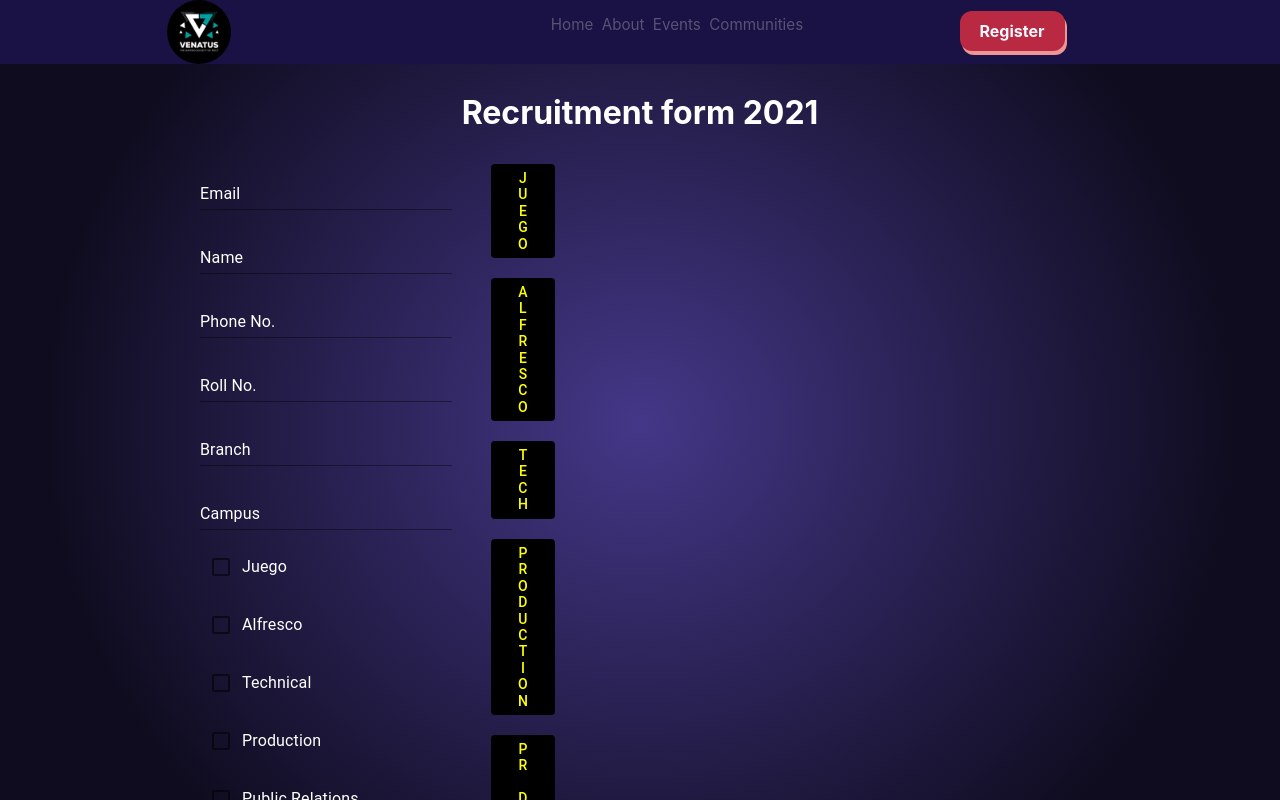
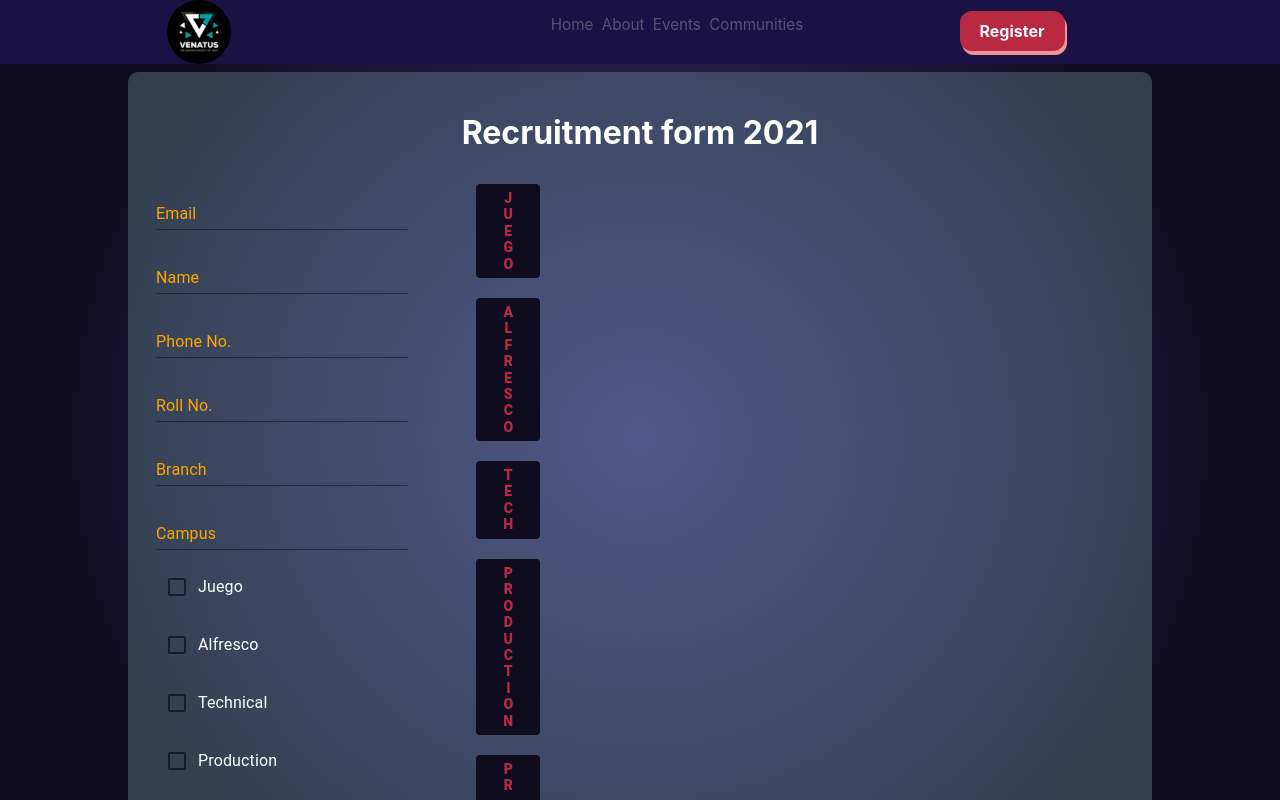
Before and after one commit to Venatus-Tech/react-frontend, a React (Create React App) app: page /regform in a window 1280 px wide. Shown: the top 800 px of the page. Built offline with nearby package versions, Linux system fonts and the light colour scheme.

Commit message:
thoda ui bhi krdiya theek

```diff
--- a/src/screens/form/Form.css
+++ b/src/screens/form/Form.css
@@ -1,3 +1,17 @@
 .input-error {
   border-color: red;
 }
+
+.interestButton {
+  color: #b92941 !important;
+  background: #0f0c1f !important;
+  margin: 10px 0px !important;
+  font-weight: 800 !important;
+}
+
+.activeButton {
+  color: #0f0c1f !important;
+  background: #b92941 !important;
+  margin: 10px 0px !important;
+  font-weight: 800 !important;
+}
--- a/src/screens/form/GeneralForm.js
+++ b/src/screens/form/GeneralForm.js
@@ -33,6 +33,23 @@ const useStyles = makeStyles((theme) => ({
   longAnswer: {
     width: "50ch",
     display: "block",
+  },
+  formDiv: {
+    color: "white",
+    borderRadius: "10px",
+    width: "80%",
+    padding: "20px",
+    flexDirection: "column",
+    background: "#60828a6e",
+    "& .MuiFilledInput-underline:after ": {
+      borderBottom: "2px solid orange",
+    },
+    "& .MuiInputLabel-formControl": {
+      color: "orange",
+    },
+    "& .MuiInputBase-root": {
+      color: "white",
+    },
   },
 }));
 
@@ -184,15 +201,7 @@ const General = () => {
       style={{ paddingTop: "4.5rem", minHeight: "100vh" }}
       justify="center"
     >
-      <Grid
-        item
-        container
-        style={{
-          color: "white",
-          width: "70%",
-          flexDirection: "column",
-        }}
-      >
+      <Grid item container className={classes.formDiv}>
         <h1 style={{ textAlign: "center" }}>Recruitment form 2021</h1>
         <Grid container>
           <Grid item sm={4}>
@@ -337,11 +346,15 @@ const General = () => {
                 onClick={() => {
                   handleActive("juego");
                 }}
-                style={{
-                  color: "yellow",
-                  background: "black",
-                  margin: "10px 0px",
-                }}
+                className={
+                  activeTab === "juego" ? "activeButton" : "interestButton"
+                }
+                // style={{
+                //   color: "#b92941",
+                //   background: "#0f0c1f",
+                //   margin: "10px 0px",
+                //   fontWeight: "800",
+                // }}
               >
                 <span
                   style={{
@@ -358,11 +371,15 @@ const General = () => {
                 onClick={() => {
                   handleActive("alfresco");
                 }}
-                style={{
-                  color: "yellow",
-                  background: "black",
-                  margin: "10px 0px",
-                }}
+                className={
+                  activeTab === "alfresco" ? "activeButton" : "interestButton"
+                }
+                // style={{
+                //   color: "#b92941",
+                //   background: "#0f0c1f",
+                //   margin: "10px 0px",
+                //   fontWeight: "800",
+                // }}
               >
                 <span
                   style={{
@@ -379,11 +396,15 @@ const General = () => {
                 onClick={() => {
                   handleActive("tech");
                 }}
-                style={{
-                  color: "yellow",
-                  background: "black",
-                  margin: "10px 0px",
-                }}
+                className={
+                  activeTab === "tech" ? "activeButton" : "interestButton"
+                }
+                // style={{
+                //   color: "#b92941",
+                //   background: "#0f0c1f",
+                //   margin: "10px 0px",
+                //   fontWeight: "800",
+                // }}
               >
                 <span
                   style={{
@@ -400,11 +421,15 @@ const General = () => {
                 onClick={() => {
                   handleActive("prod");
                 }}
-                style={{
-                  color: "yellow",
-                  background: "black",
-                  margin: "10px 0px",
-                }}
+                className={
+                  activeTab === "prod" ? "activeButton" : "interestButton"
+                }
+                // style={{
+                //   color: "#b92941",
+                //   background: "#0f0c1f",
+                //   margin: "10px 0px",
+                //   fontWeight: "800",
+                // }}
               >
                 <span
                   style={{
@@ -421,11 +446,15 @@ const General = () => {
                 onClick={() => {
                   handleActive("pr");
                 }}
-                style={{
-                  color: "yellow",
-                  background: "black",
-                  margin: "10px 0px",
-                }}
+                className={
+                  activeTab === "pr" ? "activeButton" : "interestButton"
+                }
+                // style={{
+                //   color: activeTab === "pr"? "#0f0c1f":"#b92941",
+                //   background: "#0f0c1f",
+                //   margin: "10px 0px",
+                //   fontWeight: "800",
+                // }}
               >
                 <span
                   style={{
@@ -449,7 +478,7 @@ const General = () => {
                     variant="filled"
                     rows={4}
                     multiline
-                    style={{ width: "90ch" }}
+                    style={{ width: "80ch" }}
                     helperText={formik.errors.whyJuego}
                     onChange={formik.handleChange}
                     value={formik.values.whyJuego}
@@ -469,7 +498,7 @@ const General = () => {
                     variant="filled"
                     rows={2}
                     multiline
-                    style={{ width: "90ch" }}
+                    style={{ width: "80ch" }}
                     helperText={formik.errors.gamerTag}
                     onChange={formik.handleChange}
                     value={formik.values.gamerTag}
@@ -492,7 +521,7 @@ const General = () => {
                     variant="filled"
                     rows={2}
                     multiline
-                    style={{ width: "90ch" }}
+                    style={{ width: "80ch" }}
                     helperText={formik.errors.platform}
                     onChange={formik.handleChange}
                     value={formik.values.platform}
@@ -522,7 +551,7 @@ const General = () => {
                     variant="filled"
                     rows={8}
                     multiline
-                    style={{ width: "90ch" }}
+                    style={{ width: "80ch" }}
                     helperText={formik.errors.designGame}
                     onChange={formik.handleChange}
                     value={formik.values.designGame}
@@ -545,7 +574,7 @@ const General = () => {
                     variant="filled"
                     rows={4}
                     multiline
-                    style={{ width: "90ch" }}
+                    style={{ width: "80ch" }}
                     helperText={formik.errors.whyTech}
                     onChange={formik.handleChange}
                     value={formik.values.whyTech}
@@ -566,7 +595,7 @@ const General = () => {
                     variant="filled"
                     rows={4}
                     multiline
-                    style={{ width: "90ch" }}
+                    style={{ width: "80ch" }}
                     helperText={formik.errors.expectations}
                     onChange={formik.handleChange}
                     value={formik.values.expectations}
@@ -586,7 +615,7 @@ const General = () => {
                     name="github"
                     variant="filled"
                     multiline
-                    style={{ width: "90ch" }}
+                    style={{ width: "80ch" }}
                     helperText={formik.errors.github}
                     onChange={formik.handleChange}
                     value={formik.values.github}
@@ -607,7 +636,7 @@ const General = () => {
                     variant="filled"
                     rows={2}
                     multiline
-                    style={{ width: "90ch" }}
+                    style={{ width: "80ch" }}
                     helperText={formik.errors.techStack}
                     onChange={formik.handleChange}
                     value={formik.values.techStack}
@@ -629,7 +658,7 @@ const General = () => {
                     variant="filled"
                     rows={5}
                     multiline
-                    style={{ width: "90ch" }}
+                    style={{ width: "80ch" }}
                     helperText={formik.errors.problemSolved}
                     onChange={formik.handleChange}
                     value={formik.values.problemSolved}
@@ -656,7 +685,7 @@ const General = () => {
                     variant="filled"
                     rows={4}
                     multiline
-                    style={{ width: "90ch" }}
+                    style={{ width: "80ch" }}
                     helperText={formik.errors.experienceProd}
                     onChange={formik.handleChange}
                     value={formik.values.experienceProd}
@@ -677,7 +706,7 @@ const General = () => {
                     variant="filled"
                     rows={4}
                     multiline
-                    style={{ width: "90ch" }}
+                    style={{ width: "80ch" }}
                     helperText={formik.errors.prevWork}
                     onChange={formik.handleChange}
                     value={formik.values.prevWork}
@@ -700,7 +729,7 @@ const General = () => {
                     variant="filled"
                     rows={4}
                     multiline
-                    style={{ width: "90ch" }}
+                    style={{ width: "80ch" }}
                     helperText={formik.errors.experiencePR}
                     onChange={formik.handleChange}
                     value={formik.values.experiencePR}
@@ -723,7 +752,7 @@ const General = () => {
                     variant="filled"
                     rows={4}
                     multiline
-                    style={{ width: "90ch" }}
+                    style={{ width: "80ch" }}
                     helperText={formik.errors.strategies}
                     onChange={formik.handleChange}
                     value={formik.values.strategies}
```
Also changed, not shown: src/screens/form/JuegoFom.js (deleted, +0 -113 lines), 1 other file (tests, documents, lock files or other folders).
